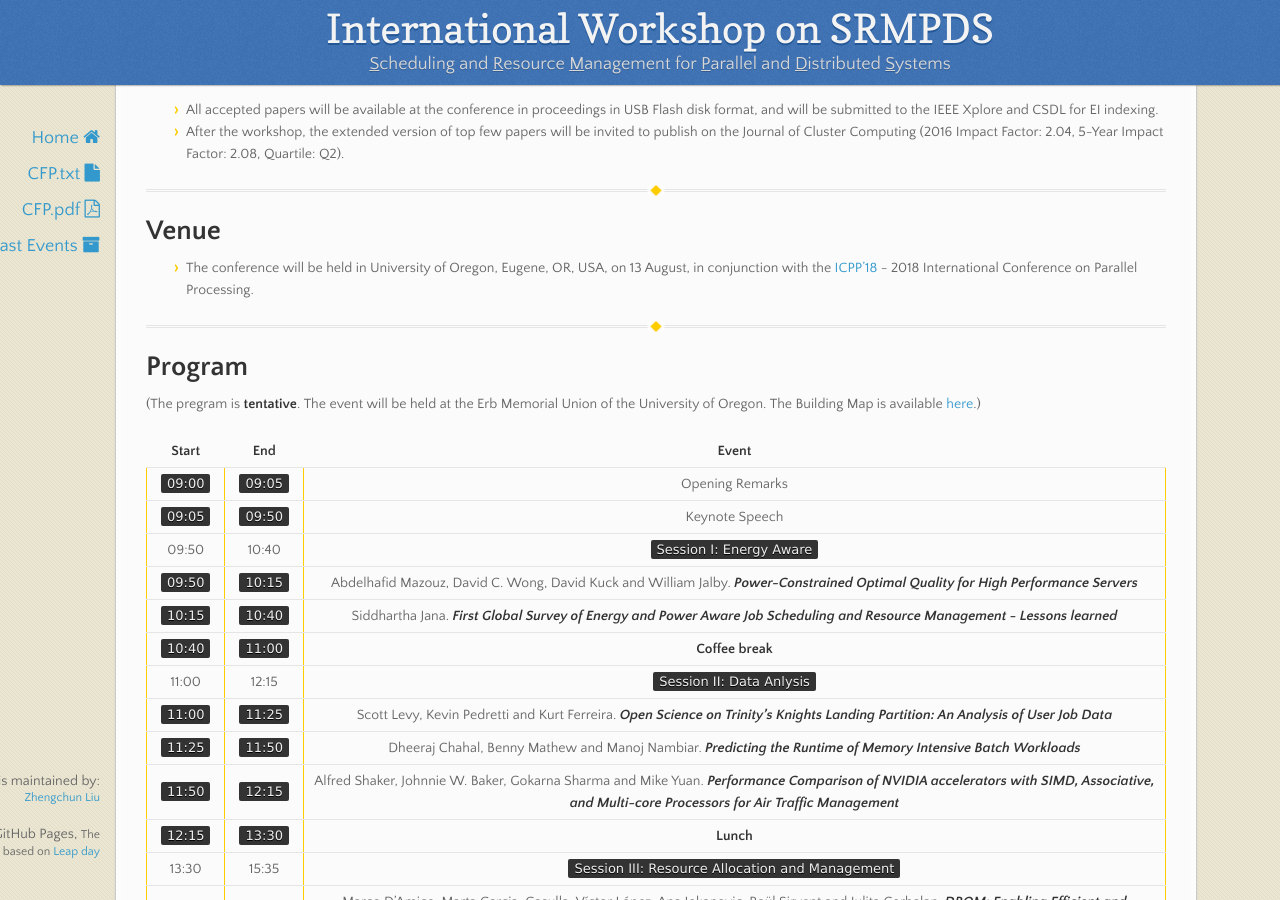
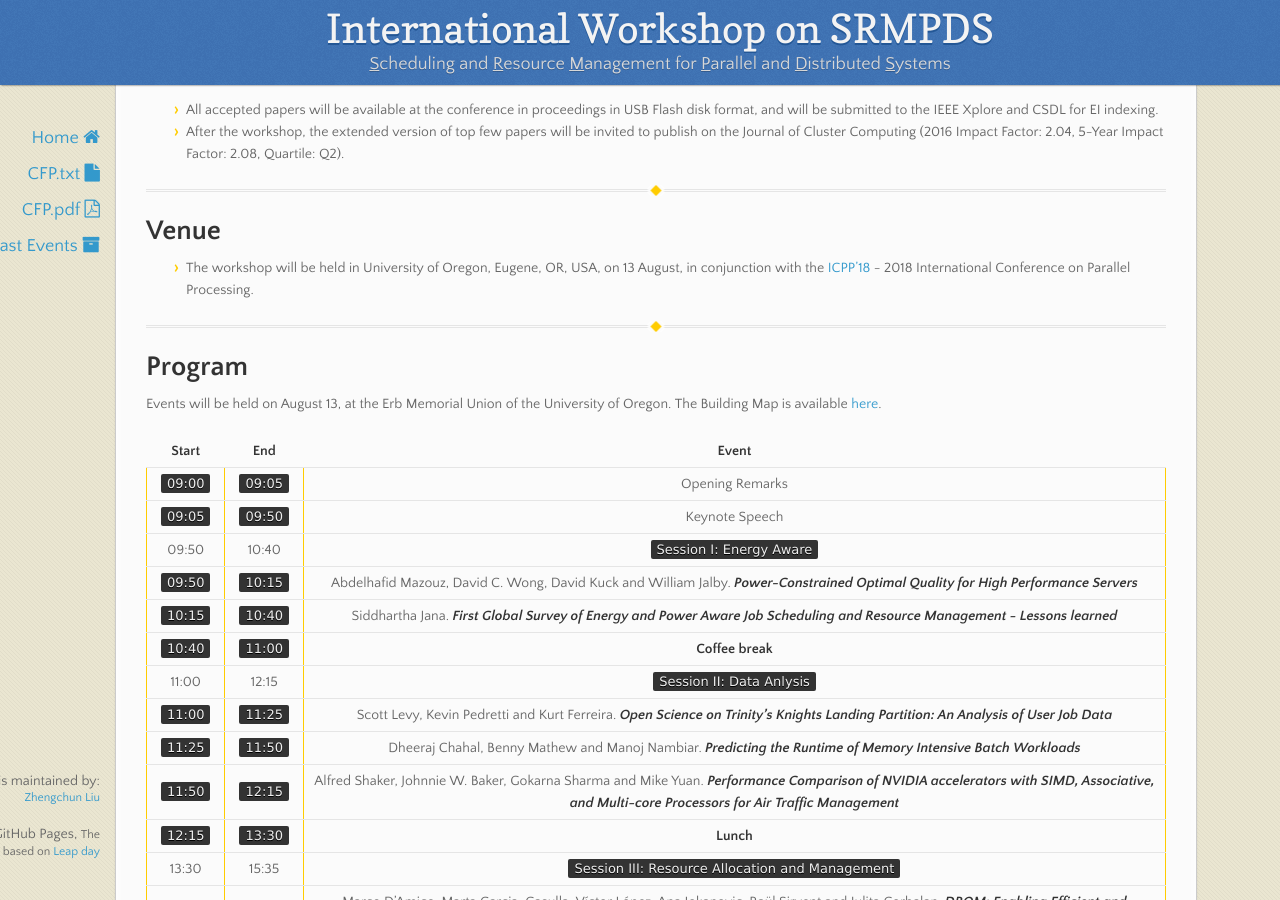
Before and after one commit to srmpds/srmpds.github.io, a Jekyll site: the page built from index.md, in a window 1280 px wide and 900 px high, scrolled down 1043 px. Built offline with Jekyll 4.4.1, drawn with Linux system fonts in a browser that asks for light colours; nearby versions of some CDN libraries.

Commit message:
add, delete, polish etc.

```diff
--- a/index.md
+++ b/index.md
@@ -43,11 +43,11 @@ Resource management and scheduling is a crucial task on large-scale computing sy
 
 ---
 # Venue
-* The conference will be held in University of Oregon, Eugene, OR, USA, on 13 August, in conjunction with the [ICPP'18](http://www.icpp-conf.org) - 2018 International Conference on Parallel Processing.
+* The workshop will be held in University of Oregon, Eugene, OR, USA, on 13 August, in conjunction with the [ICPP'18](http://www.icpp-conf.org) - 2018 International Conference on Parallel Processing.
 
 ---
 # Program
-(The pregram is __tentative__. The event will be held at the Erb Memorial Union of the University of Oregon. The Building Map is available [here](https://emu.uoregon.edu/map).)
+Events will be held on August 13, at the Erb Memorial Union of the University of Oregon. The Building Map is available [here](https://emu.uoregon.edu/map).
 
 | __Start__ | __End__ | __Event__ |
 | :---: | :---: | :----: |
```
